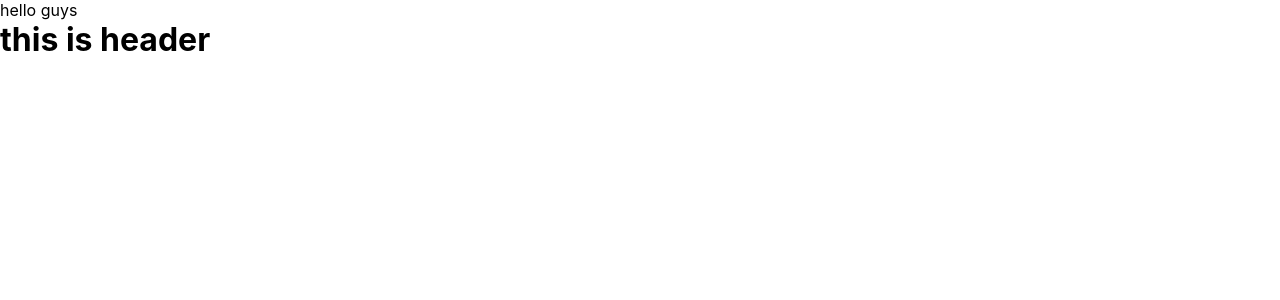
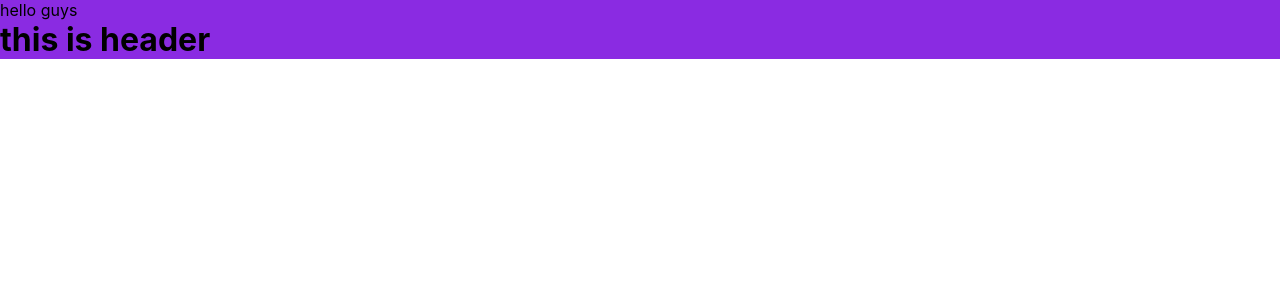
Before and after one commit to Shaikhatif17/ToDOList, a React (Create React App) app: page / in a window 1280 px wide. Shown: the top 300 px of the page. Built offline with nearby package versions, Linux system fonts and the light colour scheme.

Commit message:
some changes are done

```diff
--- /dev/null
+++ b/src/Components/Header.css
@@ -0,0 +1,4 @@
+div{
+    background-color: blueviolet;
+
+}
--- a/src/Components/Header.js
+++ b/src/Components/Header.js
@@ -1,4 +1,5 @@
-import React from 'react'
+import React from 'react';
+import "./Header.css";
 
 const Header = () => {
   return (
```
